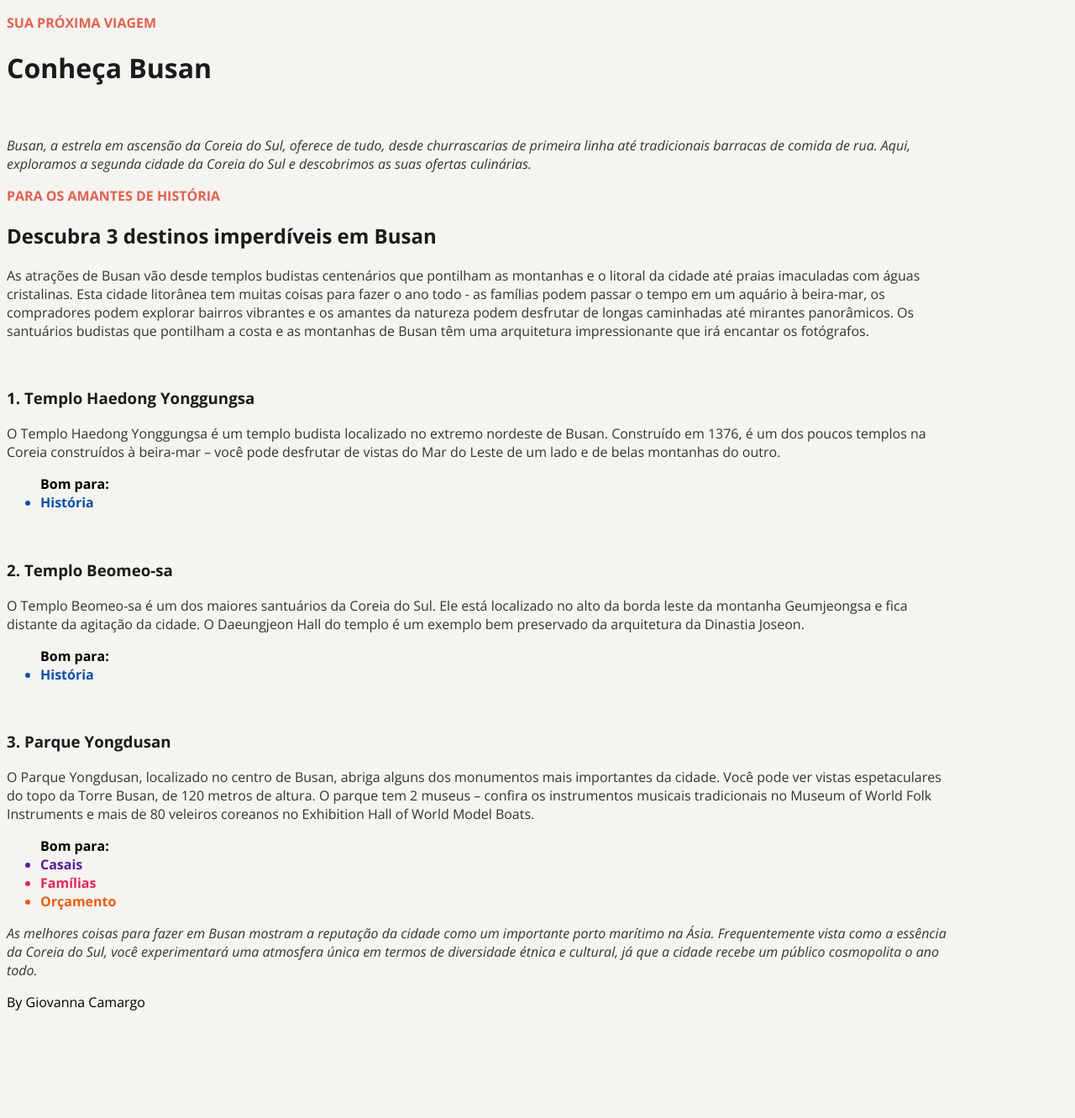
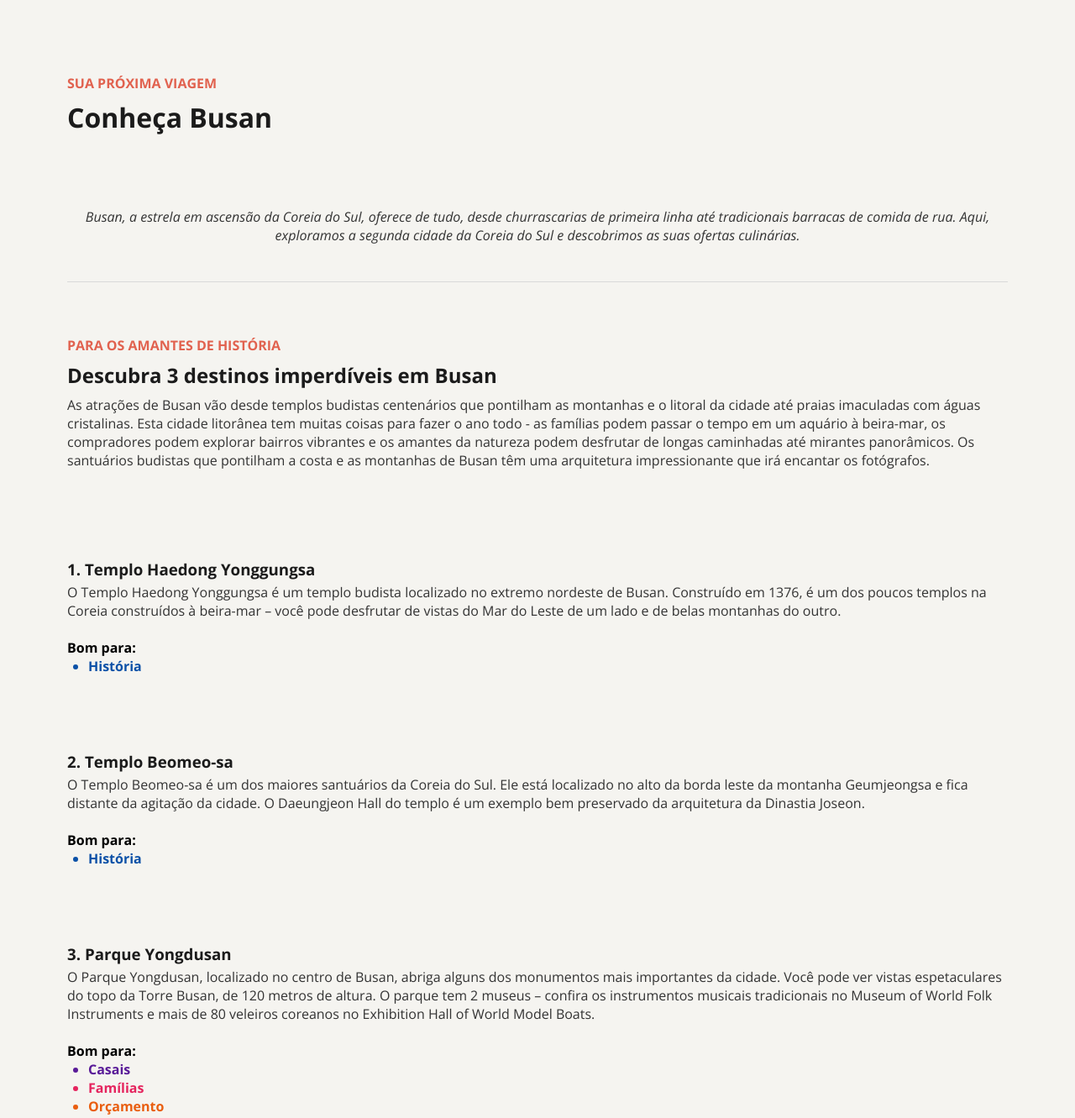
Before and after one commit to gih-camarg0/Local-Turistico, a plain HTML site: page index.html in a window 1280 px wide. Shown: the top 1331 px of the page at 84% size. Before the commit the page ends 1212 px from the top, so only its background shows below. Drawn offline with nearby package versions, Linux system fonts and the light colour scheme.

Commit message:
fazendo o alinhamento

```diff
--- a/index.html
+++ b/index.html
@@ -19,7 +19,7 @@
       <p id="headline">SUA PRÓXIMA VIAGEM</p>
       <h1>Conheça Busan</h1>
       <img src="./assets/busan.png" alt="" />
-      <p id="description">
+      <p id="description" style="margin: 24px 0 44px; font-style: italic">
         Busan, a estrela em ascensão da Coreia do Sul, oferece de tudo, desde
         churrascarias de primeira linha até tradicionais barracas de comida de
         rua. Aqui, exploramos a segunda cidade da Coreia do Sul e descobrimos as
@@ -29,7 +29,7 @@
       <div class="content-list">
         <p id="headline">PARA OS AMANTES DE HISTÓRIA</p>
         <h2>Descubra 3 destinos imperdíveis em Busan</h2>
-        <p id="paragraph">
+        <p id="paragraph" style="margin-bottom: 64px">
           As atrações de Busan vão desde templos budistas centenários que
           pontilham as montanhas e o litoral da cidade até praias imaculadas com
           águas cristalinas. Esta cidade litorânea tem muitas coisas para fazer
@@ -53,6 +53,7 @@
                 de vistas do Mar do Leste de um lado e de belas montanhas do
                 outro.
               </p>
+              <br />
               <ul>
                 Bom para:
                 <li style="color: #0c51a7">História</li>
@@ -70,6 +71,7 @@
                 Hall do templo é um exemplo bem preservado da arquitetura da
                 Dinastia Joseon.
               </p>
+              <br />
               <ul>
                 Bom para:
                 <li style="color: #0c51a7">História</li>
@@ -88,6 +90,7 @@
                 tradicionais no Museum of World Folk Instruments e mais de 80
                 veleiros coreanos no Exhibition Hall of World Model Boats.
               </p>
+              <br />
               <ul>
                 Bom para:
                 <li style="color: #591b98">Casais</li>
@@ -98,7 +101,7 @@
           </div>
         </div>
       </div>
-      <p id="description">
+      <p id="description" style="margin-top: 40px">
         As melhores coisas para fazer em Busan mostram a reputação da cidade
         como um importante porto marítimo na Ásia. Frequentemente vista como a
         essência da Coreia do Sul, você experimentará uma atmosfera única em
--- a/style.css
+++ b/style.css
@@ -1,35 +1,70 @@
 * {
   background-color: #f5f4f0;
   font-family: "Open Sans", sans-serif;
-  align-items: center;
+  box-sizing: border-box;
+  margin: 0;
+  padding: 0;
 }
 
 .container {
   width: 1120px;
+  margin: 88px auto 0px;
 }
 
 #headline {
   color: #e1624f;
   font-weight: bold;
+  margin-bottom: 8px;
 }
 
-h1,
-h2,
+.content-list {
+  border-top: 1px solid #d9d9d9;
+  border-bottom: 1px solid #d9d9d9;
+}
+
+.content-list #headline {
+  margin-top: 64px;
+}
+
+h1 {
+  color: #1b1b1b;
+  font-weight: bold;
+  margin-bottom: 40px;
+}
+
+h2 {
+  color: #1b1b1b;
+  font-weight: bold;
+  margin-bottom: 8px;
+}
+
 h3 {
   color: #1b1b1b;
   font-weight: bold;
+  margin: 20px 0 4px;
 }
 
 #description {
   color: #333333;
-  font-style: italic;
+  text-align: center;
 }
 
 #paragraph {
   color: #333333;
 }
 
-ul,
+ul {
+  font-weight: bold;
+  margin-bottom: 48px;
+}
+
 li {
   font-weight: bold;
+  margin: 0px 25px;
 }
+
+footer {
+  text-align: center;
+  margin: 65px 0 48px;
+  color: #333333;
+}
```
